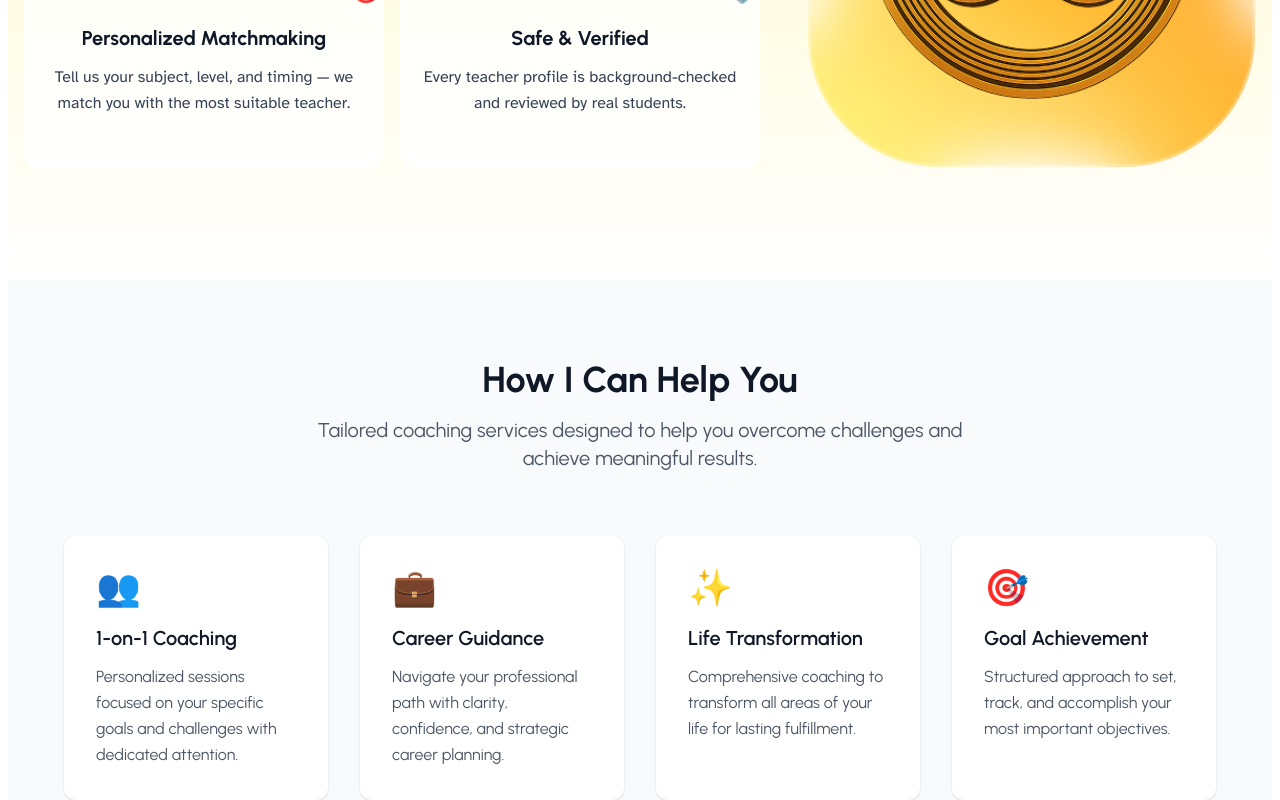
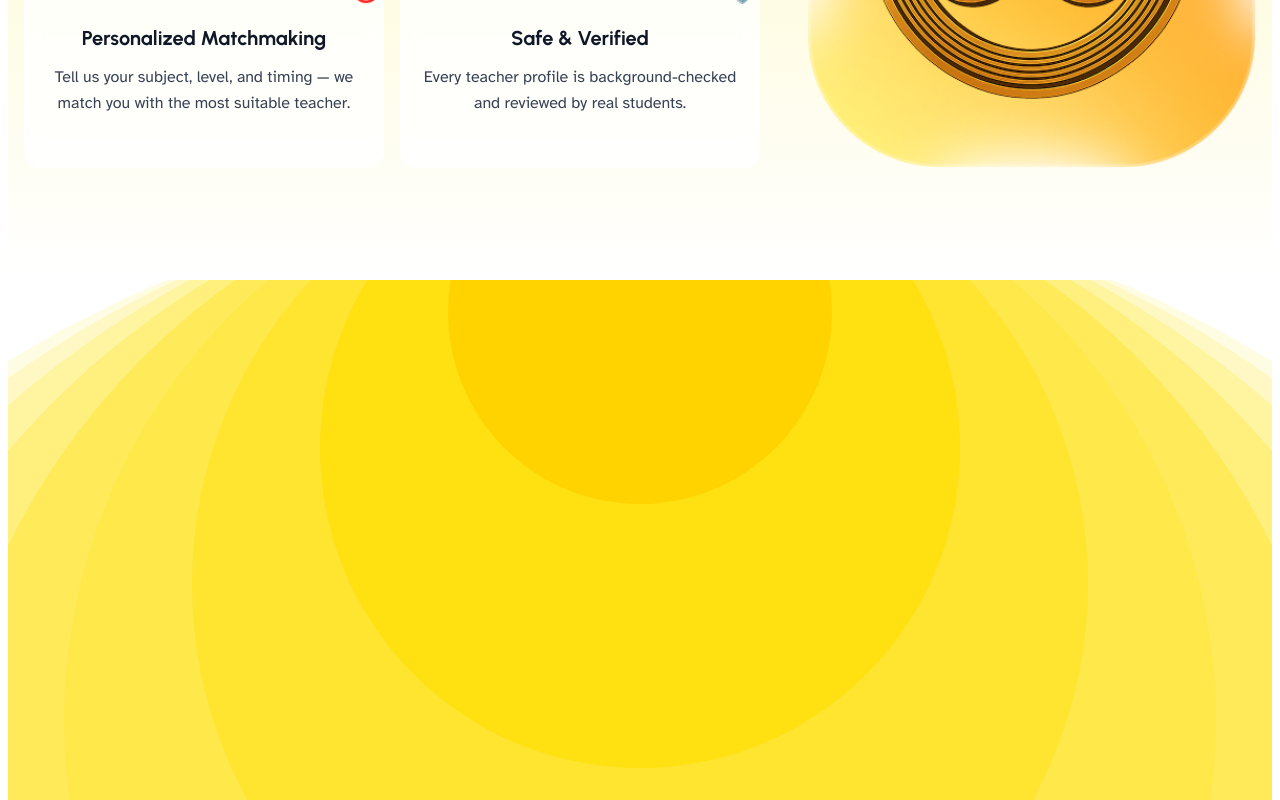
Before and after one commit to vin-dKR/home-coaching-web, a Next.js app: page / in a window 1280 px wide. Shown: the part 1320-2120 px from the top of the page. Built offline with nearby package versions, Linux system fonts and the light colour scheme.

Commit message:
gradient desing bg

```diff
--- a/app/globals.css
+++ b/app/globals.css
@@ -64,5 +64,23 @@ body {
     }
 }
 
-@font {
+/* globals.css */
+.bg-warm-radial {
+  background: radial-gradient(
+    circle at top center,
+    #fffacd 0%,
+    #ffefb0 20%,
+    #ffd77a 40%,
+    #ffc04d 60%,
+    #ffa500 80%,
+    #ff8c00 100%
+  );
 }
+
+@keyframes float {
+  0%, 100% { transform: translateY(0px); }
+  50% { transform: translateY(-10px); }
+}
+.animate-float {
+  animation: float 6s ease-in-out infinite;
+}
--- a/app/page.tsx
+++ b/app/page.tsx
@@ -1,5 +1,6 @@
 import About from "@/components/blocks/About";
 import CTA from "@/components/blocks/CTA";
+import Gradient from "@/components/blocks/feature/FeatureBGGradient";
 import Hero from "@/components/blocks/Hero";
 import Services from "@/components/blocks/Services";
 import Testimonials from "@/components/blocks/Testimonials";
@@ -10,6 +11,7 @@ export default function Home() {
         <div className="bg-white px-2">
             <Hero />
             <WhyChooseUs />
+            <Gradient />
             <Services />
             <About />
             <Testimonials />
--- /dev/null
+++ b/components/blocks/feature/FeatureBGGradient.tsx
@@ -0,0 +1,44 @@
+import React from "react";
+
+const Gradient = () => {
+    const colors = [
+        "#FFFCE4", // light creamy yellow
+        "#FFF8C4",
+        "#FFF4A0",
+        "#FFEF7D",
+        "#FFEA59",
+        "#FFE84A",
+        "#FFE430",
+        "#FFE011",
+        "#FFD300", // deeper orange
+    ].reverse();
+
+    return (
+        <div className="relative min-h-screen w-full overflow-hidden ">
+            {colors.map((color, index) => {
+                const size = 30 + index * 20; // progressively larger circles
+                const offset = index - 20
+                return (
+                    <div
+                        key={index}
+                        className="absolute left-1/2 rounded-full -translate-x-1/2"
+                        style={{
+                            top: `${offset}vh`, // offset upward to create spacing
+                            width: `${size}vw`,
+                            height: `${size}vw`,
+                            backgroundColor: color,
+                            zIndex: colors.length - index,
+                        }}
+                    ></div>
+                );
+            })}
+            <div className="absolute inset-0 flex items-center justify-center">
+                <h1 className="text-4xl font-semibold text-white drop-shadow-lg">
+                    Warm Arcs Background
+                </h1>
+            </div>
+        </div>
+    );
+};
+
+export default Gradient;
```
